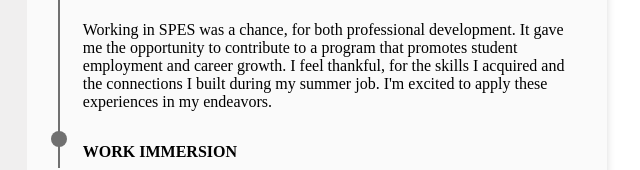
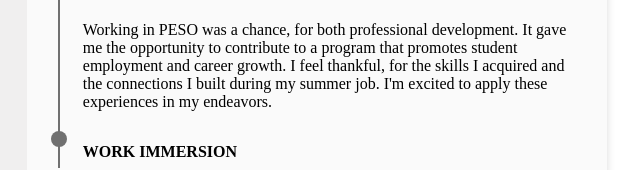
Before and after one commit to RAIIDS/resume.io, a plain HTML site: page index.html in a window 1280 px wide. Shown: the part 412-582 px from the top of the page, 517-1157 px from the left. Drawn offline with nearby package versions, Linux system fonts and the light colour scheme.

Commit message:
Update index.html

```diff
--- a/index.html
+++ b/index.html
@@ -229,7 +229,7 @@
                                 <div class="experience__data bd-grid">
                                     <h3 class="experience__title">SUMMER JOB</h3>
                                     <span class="experience__company"> May 2016 and 2017 | PESO</span>
-                                    <p class="experience__description">Working in SPES was a chance, for both professional development. It gave me the opportunity to contribute to a program that promotes student employment and career growth. I feel thankful, for the skills I acquired and the connections I built during my summer job. I'm excited to apply these experiences in my endeavors.</p>
+                                    <p class="experience__description">Working in PESO was a chance, for both professional development. It gave me the opportunity to contribute to a program that promotes student employment and career growth. I feel thankful, for the skills I acquired and the connections I built during my summer job. I'm excited to apply these experiences in my endeavors.</p>
                                 </div>
                             </div>
 
```
